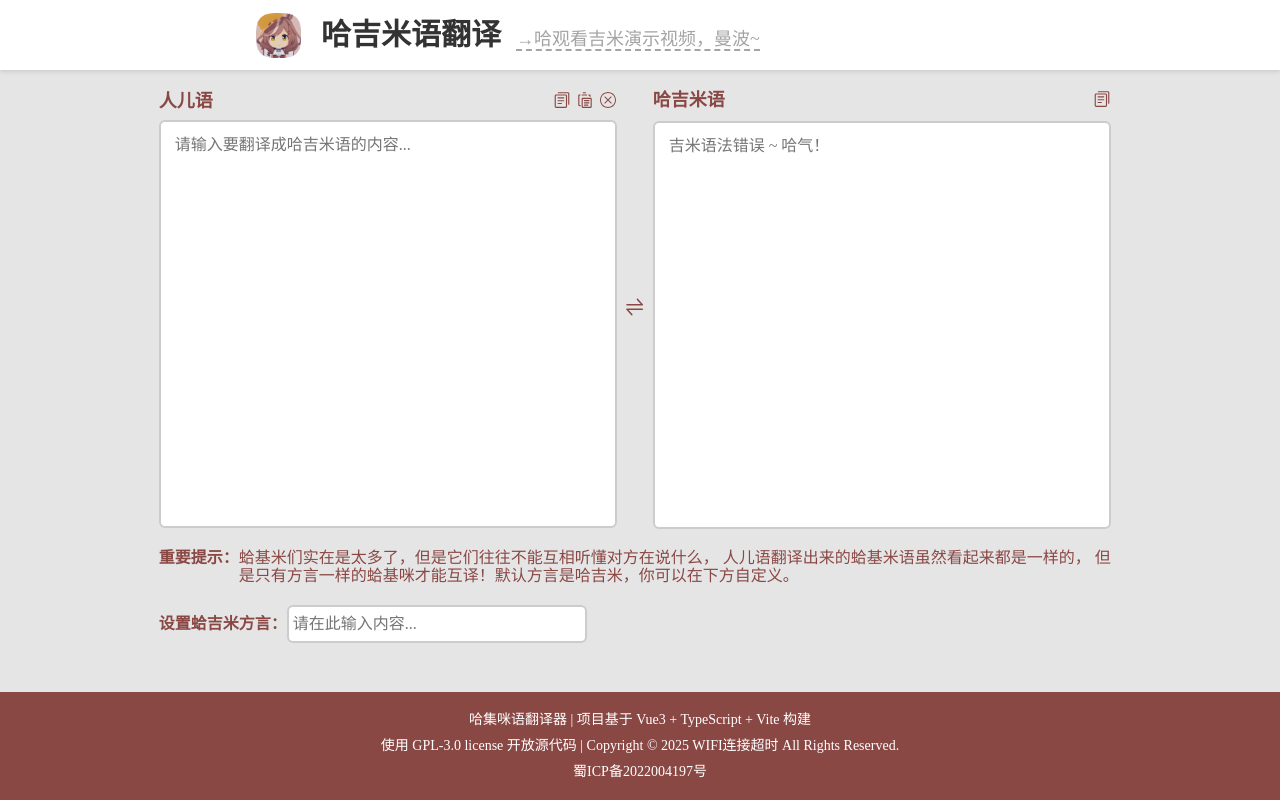
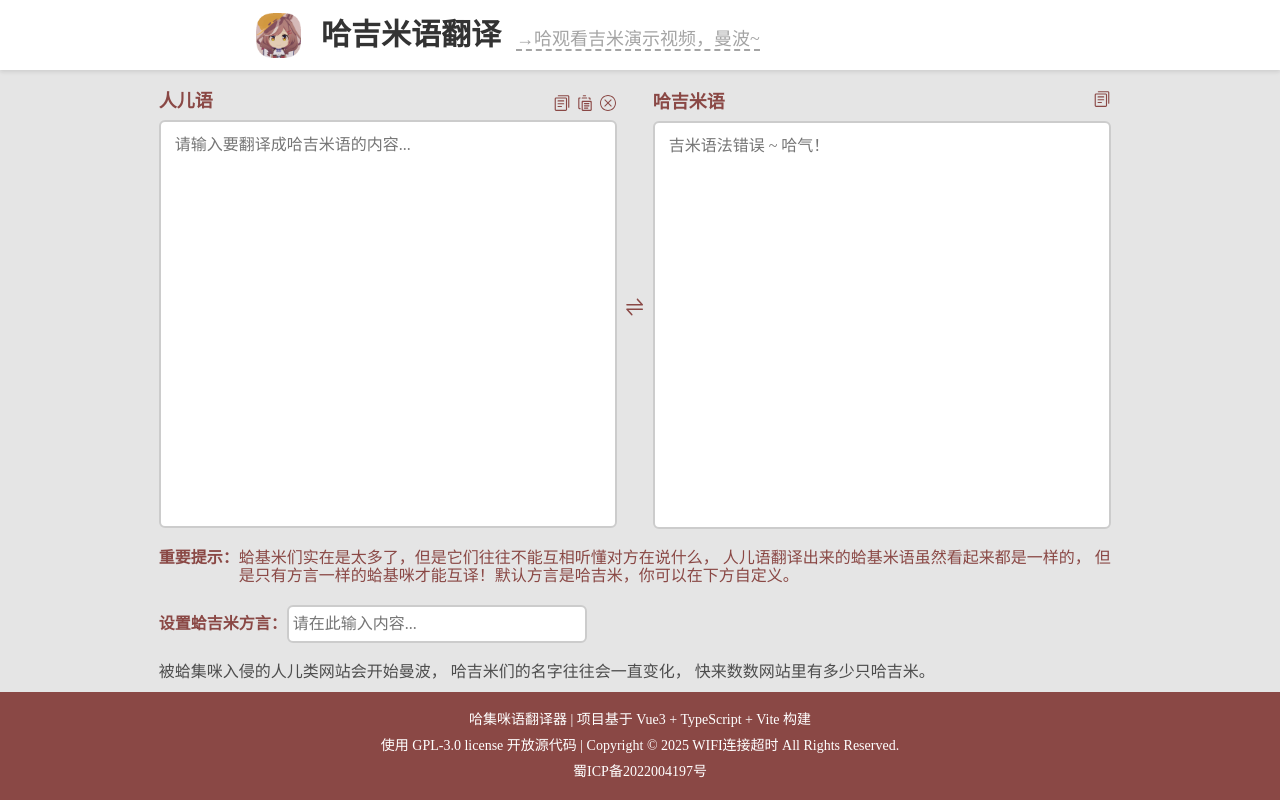
Before and after one commit to wifi504/translate-ha-jimi, a Vue app: page / in a window 1280 px wide. Built offline with nearby package versions, Linux system fonts and the light colour scheme.

Commit message:
PC端适配

```diff
--- a/src/components/view/PC.vue
+++ b/src/components/view/PC.vue
@@ -34,8 +34,13 @@
       <strong style="width: 128px;">设置{{ t4 }}方言：</strong>
       <text-block v-model="seed" :rows="1" style="width: 300px; padding: 4px;" />
     </div>
+    <div class="ha-jimi-text" style="color: #4d4d4d;">
+      被{{ t5 }}入侵的人儿类网站会开始曼波，
+      {{ t6 }}们的名字往往会一直变化，
+      快来数数网站里有多少只{{ t7 }}。
+    </div>
   </div>
-  <foot-info ref="footInfoRef" />
+  <foot-info ref="footInfoRef" mode="pc"/>
 </template>
 
 <script setup lang="ts">
@@ -56,6 +61,9 @@ const t1 = getHaJimiTitle()
 const t2 = getHaJimiTitle()
 const t3 = getHaJimiTitle()
 const t4 = getHaJimiTitle()
+const t5 = getHaJimiTitle()
+const t6 = getHaJimiTitle()
+const t7 = getHaJimiTitle()
 
 const placeholder = computed(() => isToHaJimi.value ? '请输入要翻译成哈吉米语的内容...' : '请输入要翻译成人儿语的内容...')
 const translated = computed((): string => {
@@ -99,6 +107,9 @@ onMounted(() => {
   autoUpdate(t2)
   autoUpdate(t3)
   autoUpdate(t4)
+  autoUpdate(t5)
+  autoUpdate(t6)
+  autoUpdate(t7)
 })
 </script>
 
@@ -150,7 +161,7 @@ onMounted(() => {
         user-select: none;
         display: flex;
         justify-content: space-between;
-        align-items: flex-start;
+        align-items: flex-end;
 
         .title-item {
           display: flex;
```
